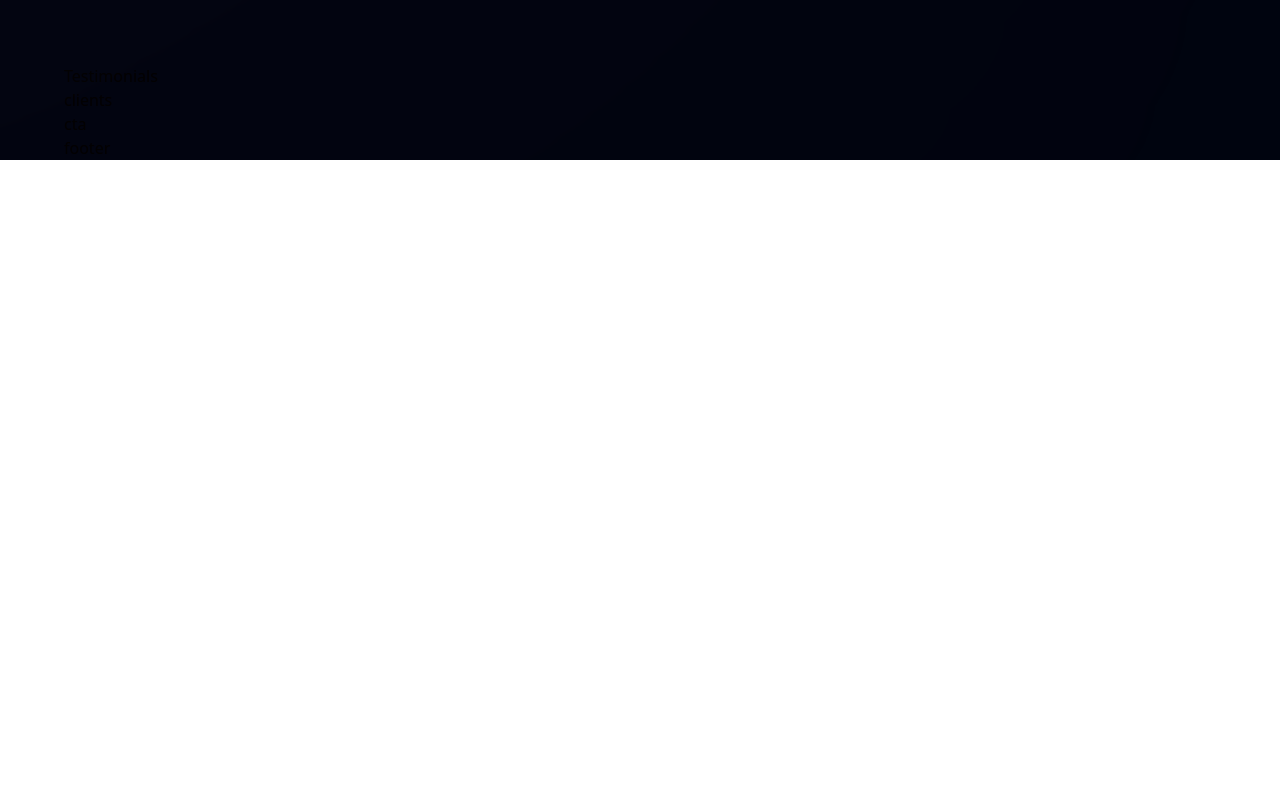
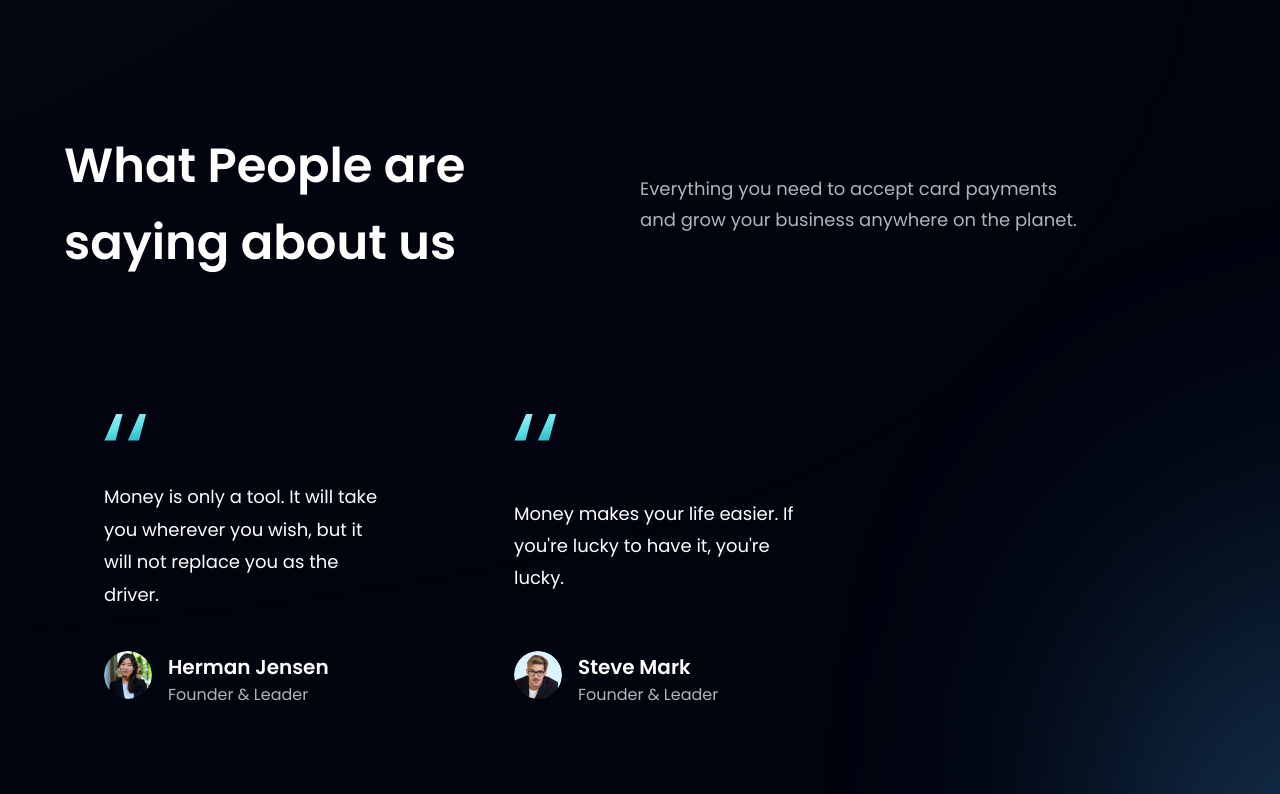
Before and after one commit to rirefat/project_hoobank, a React (Vite) app: page / in a window 1280 px wide. Shown: the part 2686-3480 px from the top of the page. Before the commit the page ends 2846 px from the top, so only its background shows below. Built offline with nearby package versions, Linux system fonts and the light colour scheme.

Commit message:
done testimonials section

```diff
--- a/src/components/FeedbackCard.jsx
+++ b/src/components/FeedbackCard.jsx
@@ -1,11 +1,25 @@
-import React from 'react';
+import { quotes } from "../assets";
 
-const FeedbackCard = () => {
-    return (
-        <div>
-            feedback card
-        </div>
-    );
-};
+const FeedbackCard = ({ content, name, title, img }) => (
+  <div className="flex justify-between flex-col px-10 py-12 rounded-[20px]  max-w-[370px] md:mr-10 sm:mr-5 mr-0 my-5 feedback-card">
+    <img src={quotes} alt="double_quotes" className="w-[42.6px] h-[27.6px] object-contain" />
+    <p className="font-poppins font-normal text-[18px] leading-[32.4px] text-white my-10">
+      {content}
+    </p>
+
+    <div className="flex flex-row">
+      <img src={img} alt={name} className="w-[48px] h-[48px] rounded-full" />
+      <div className="flex flex-col ml-4">
+        <h4 className="font-poppins font-semibold text-[20px] leading-[32px] text-white">
+          {name}
+        </h4>
+        <p className="font-poppins font-normal text-[16px] leading-[24px] text-dimWhite">
+          {title}
+        </p>
+      </div>
+    </div>
+  </div>
+);
+
 
 export default FeedbackCard;
--- a/src/components/Testimonials.jsx
+++ b/src/components/Testimonials.jsx
@@ -1,11 +1,27 @@
-import React from 'react';
+import { feedback } from "../constants";
+import styles from "../style";
+import FeedbackCard from "./FeedbackCard";
 
-const Testimonials = () => {
-    return (
-        <div>
-            Testimonials
-        </div>
-    );
-};
+const Testimonials = () => (
+  <section id="clients" className={`${styles.paddingY} ${styles.flexCenter} flex-col relative `}>
+    <div className="absolute z-[0] w-[60%] h-[60%] -right-[50%] rounded-full blue__gradient bottom-40" />
+
+    <div className="w-full flex justify-between items-center md:flex-row flex-col sm:mb-16 mb-6 relative z-[1]">
+      <h2 className={styles.heading2}>
+        What People are <br className="sm:block hidden" /> saying about us
+      </h2>
+      <div className="w-full md:mt-0 mt-6">
+        <p className={`${styles.paragraph} text-left max-w-[450px]`}>
+          Everything you need to accept card payments and grow your business
+          anywhere on the planet.
+        </p>
+      </div>
+    </div>
+
+    <div className="flex flex-wrap sm:justify-start justify-center w-full feedback-container relative z-[1]">
+      {feedback.map((card) => <FeedbackCard key={card.id} {...card} />)}
+    </div>
+  </section>
+);
 
 export default Testimonials;
```
